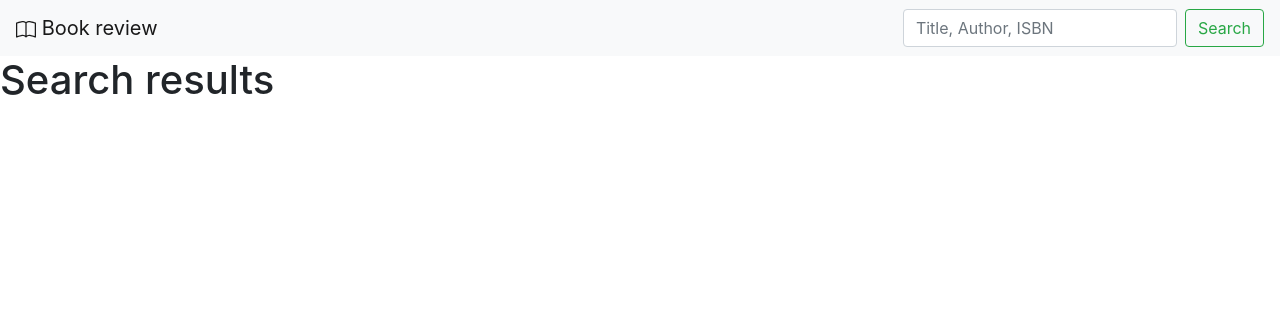
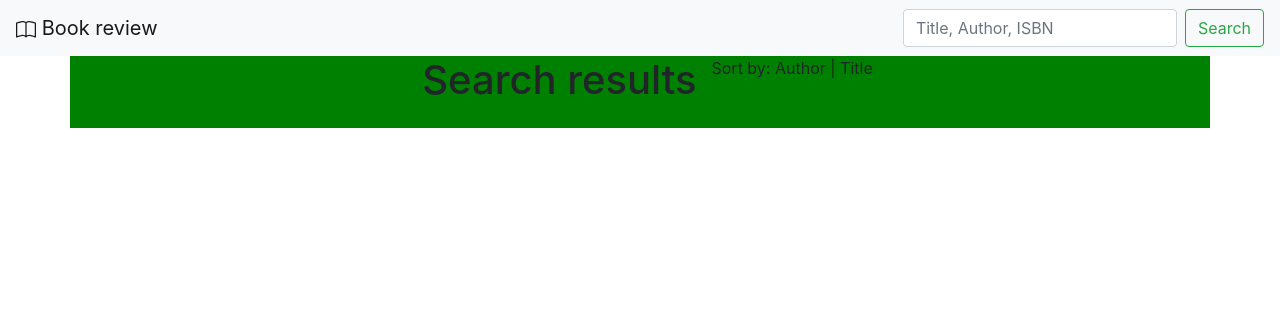
Before and after one commit to torerik123/books, a Flask app: template templates/results.html in a window 1280 px wide. Shown: the top 316 px of the page. Run offline with Flask 2, Linux system fonts and the light colour scheme; the template is opened without the code that fills it, so the values that code supplies are empty; some libraries are stand-ins or nearby versions.

Commit message:
css on search page

```diff
--- a/static/styles.css
+++ b/static/styles.css
@@ -1,4 +1,4 @@
-.container {
+.bestsellers {
     display:flex;
     justify-content: center;
     flex-direction: column;
@@ -7,6 +7,10 @@
     margin-right:20%;
 }
 
+/* Navbar */
+
+
+/* Index */
 .cover {
     height:200px;
     width:180px;
@@ -24,3 +28,55 @@
     height:180px;
     background-color: green;
 }
+
+.index-slider {
+    height:50vh;
+    background-color:cyan;
+}
+
+.footer {
+    display:flex;
+    justify-content: center;
+}
+
+.footer-items {
+    margin-top:5%;
+    display:flex;
+    flex-direction: row;
+}
+
+/* Search results */
+.container {
+    display: flex;
+    flex-direction: column;
+    align-items:center;
+    background-color: green;
+}
+
+ul {
+    list-style-type: none;
+    margin: 0;
+    padding: 0;
+  }
+
+.result {
+    display:flex;
+    justify-content: center;
+    background-color:cyan;
+    margin-top: 20px;
+    width:60em;
+    height:10em;
+}
+.bookcover {
+    display:flex;
+    align-self: flex-start;
+    background-color:red;
+    width:4em;
+    height:6em;
+    margin-right:10px;
+}
+
+.result > .row {
+    border-style:solid;
+    align-
+}
--- a/templates/index.html
+++ b/templates/index.html
@@ -14,7 +14,7 @@ Book review
 <div id="content"></div>
 
   <div class="index-slider">
-    <div class="container">
+    <div class="bestsellers">
         <div class="slider">
 
             <h1>Best sellers</h1>
--- a/templates/results.html
+++ b/templates/results.html
@@ -5,13 +5,32 @@
 {% endblock %}
 
 {% block main %}
-    <h1>Search results</h1>
+
+<div class="container">
+    <div class="row">
+        <div class="col">
+            <h1>Search results</h1>
+        </div>
+        <p class="sort">Sort by: Author | Title</p>
+    </div>
+
     <ul>
 
         {% for result in results %}
 
-        <li>{{result.title}}</li>
+        <li class="result">
+            <div class="row">
+                <img class="bookcover">
+                <div class="col">
+                    <p>{{result.title}}</p>
+                    <p>By: {{result.author}}</p>
+                    <p>Year: {{result.year}}</p>
+                    <p>ISBN: {{result.isbn}}</p>
+                </div>
+            </div>
+        </li>
 
         {% endfor %}
     </ul>
+</div>
 {% endblock %}
```
